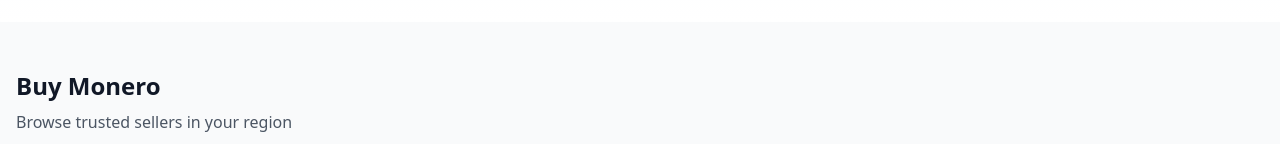
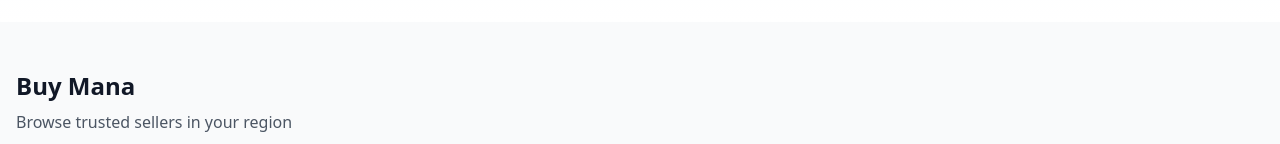
Before and after one commit to aimwizards/ugandacoin1, a React (Vite) app: page / in a window 1280 px wide. Shown: the part 503-647 px from the top of the page. Built offline with nearby package versions, Linux system fonts and the light colour scheme.

Commit message:
Update Home.tsx

```diff
--- a/src/pages/Home.tsx
+++ b/src/pages/Home.tsx
@@ -16,7 +16,7 @@
       <main className="max-w-7xl mx-auto px-4 py-12">
         <div className="mb-8">
           <h2 className="text-2xl font-bold text-gray-900 mb-2">
-            {tradeType === 'buy' ? 'Buy' : 'Sell'} Monero
+            {tradeType === 'buy' ? 'Buy' : 'Sell'} Mana
           </h2>
           <p className="text-gray-600">
             Browse trusted {tradeType === 'buy' ? 'sellers' : 'buyers'} in your region
```
